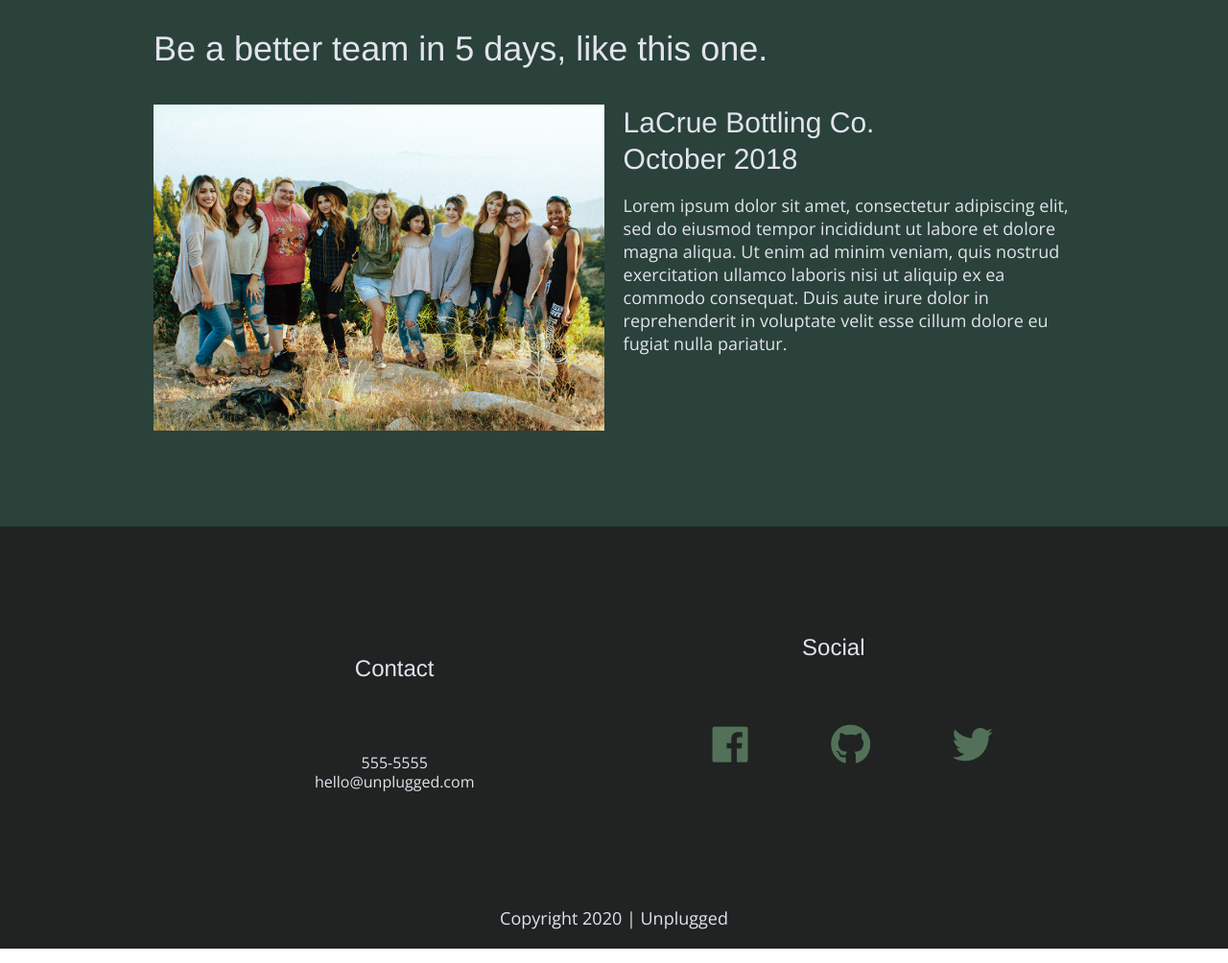
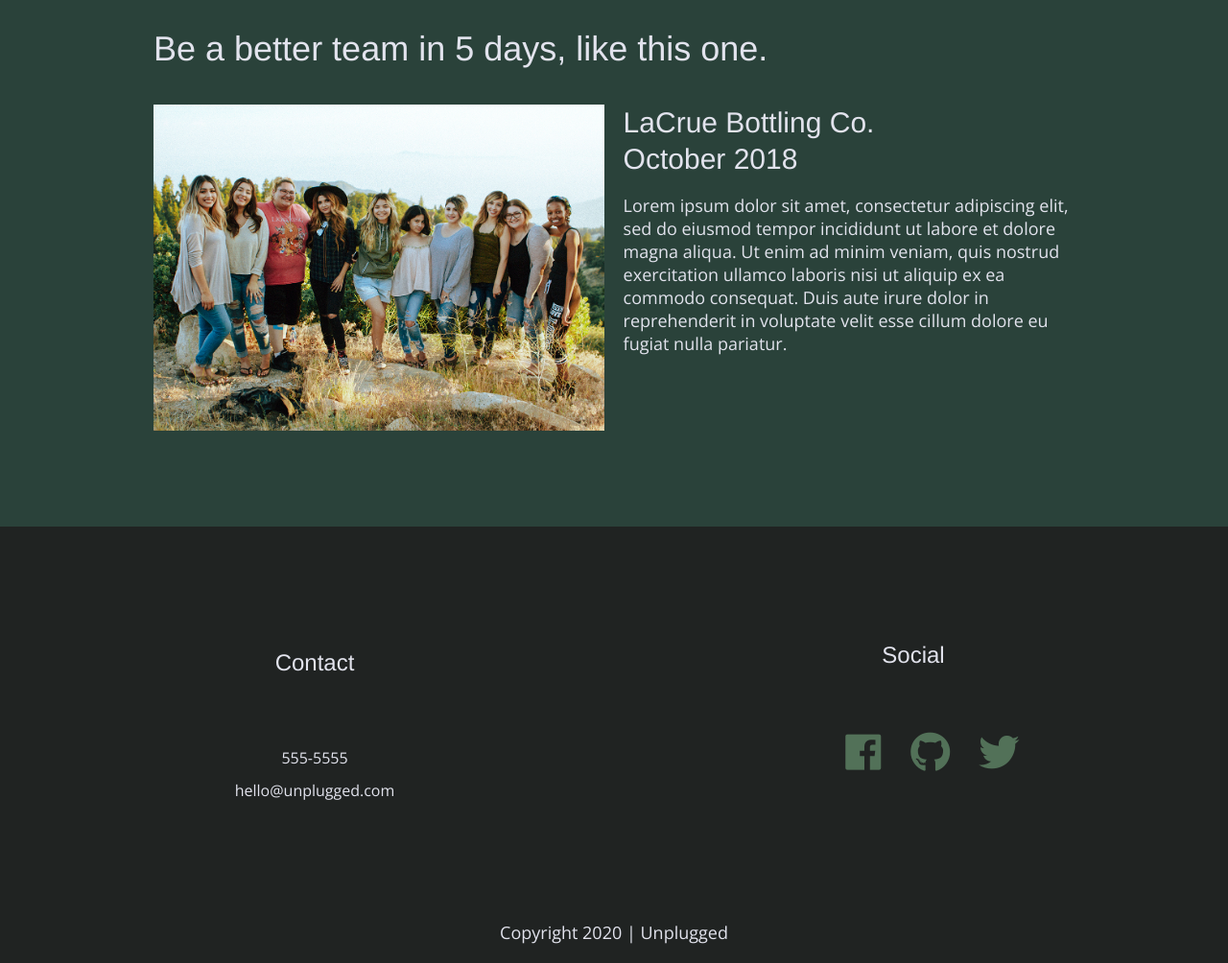
Before and after one commit to lbavenell/unplugged, a website built with Parcel: page index.html in a window 1280 px wide. Shown: the part 2031-3035 px from the top of the page at 96% size. Built offline with nearby package versions, Linux system fonts and the light colour scheme.

Commit message:
Tweaked faq and footer margins after checking site on all browsers

```diff
--- a/css/main.css
+++ b/css/main.css
@@ -164,7 +164,7 @@ address {
 }
 address h4 {
   font-size: 1.125em;
-  line-height: 4em;
+  line-height: 3.5em;
 }
 
 address p{
@@ -680,7 +680,7 @@ footer .content-wrapper {
 }
 
 footer .contact, footer .social {
-  width: 45%;
+  width: 25%;
   margin-bottom: 0;
 }
 
@@ -703,6 +703,7 @@ footer .social-icons {
 }
 
 .faq .content-wrapper {
+  margin: 100px 0;
   justify-content: space-between;
 }
 
@@ -813,6 +814,11 @@ aside .content-wrapper .form-description, aside .content-wrapper .form {
 /* Desktop footer */
 
 footer h4 {
+  font-size: 1.65em;
+  margin-bottom: 0;
+}
+
+footer h4 {
   font-size: 1.5em;
   margin-bottom: 40px;
 }
@@ -824,6 +830,7 @@ footer p {
 
 address p {
   font-size: 1em;
+  line-height: 2.125em;
 }
 
 }
```
